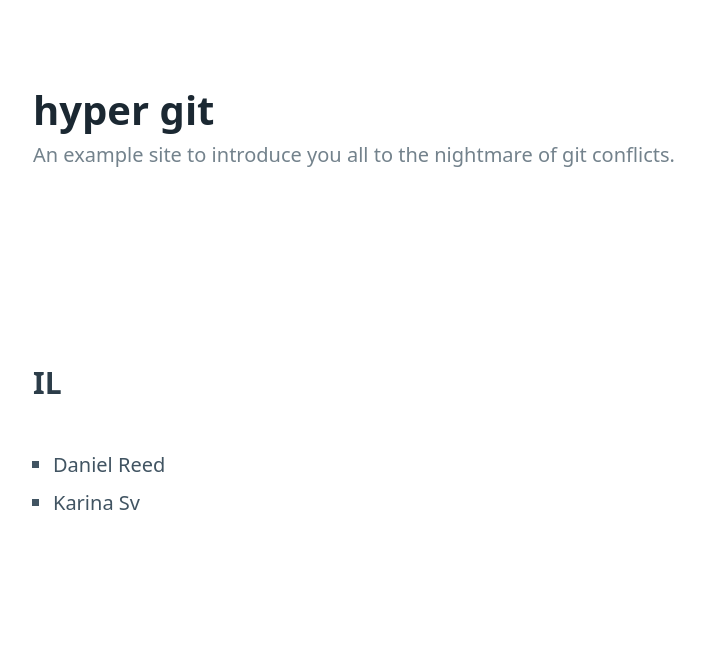
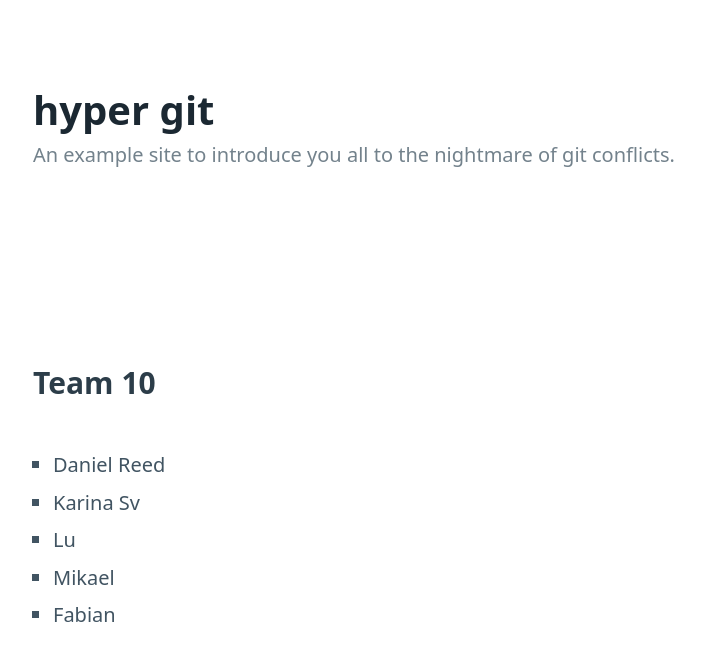
Before and after one commit to kwaimind/hyper-git, a website: page index.html in a window 1280 px wide. Shown: the whole page, without its empty margins (42-746 px from the left). Drawn offline with nearby package versions, Linux system fonts and the light colour scheme.

Commit message:
added a new teammates

```diff
--- a/index.html
+++ b/index.html
@@ -22,10 +22,13 @@
     </header>
 
     <main class="container">
-      <h3>IL</h3>
+      <h3>Team 10</h3>
       <ul>
         <li>Daniel Reed</li>
         <li>Karina Sv</li>
+        <li>Lu</li>
+        <li>Mikael</li>
+        <li>Fabian</li>
       </ul>
     </main>
   </body>
```
